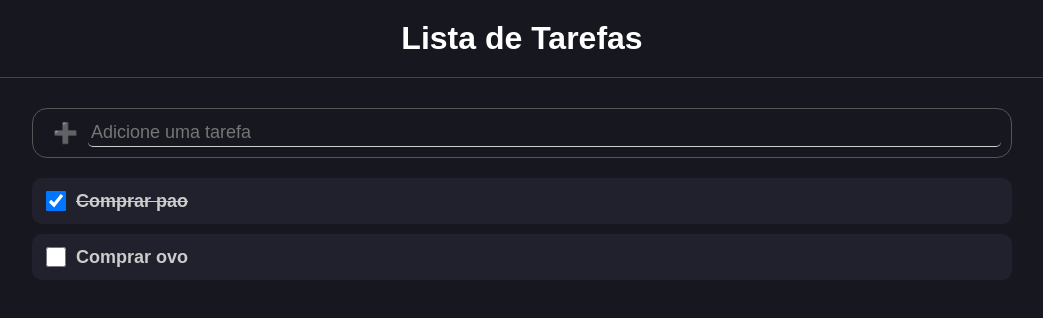
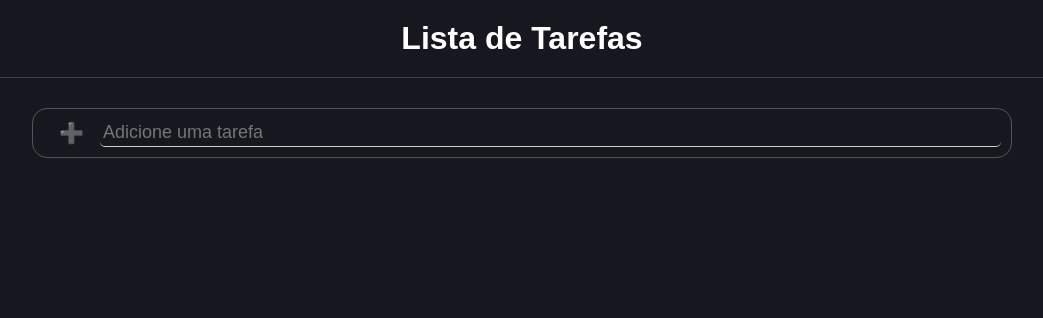
Before and after one commit to guisaoncella/react-lista-tarefas, a React (Vite) app: page / in a window 1280 px wide. Shown: the top 318 px of the page, without its empty margins (118-1161 px from the left). Built offline with nearby package versions, Linux system fonts and the light colour scheme.

Commit message:
:sparkles: feat: add item on list

```diff
--- a/src/App.tsx
+++ b/src/App.tsx
@@ -7,16 +7,23 @@ import {Area, Container, Header} from './App.styles'
 import { AddArea } from './components/AddArea';
 
 const App = () => {
-    const [list, setList] = useState<Item[]>([
-        {id: 1, name: 'Comprar pao', done: true},
-        {id: 2, name: 'Comprar ovo', done: false}
-    ]);
+    const [list, setList] = useState<Item[]>([]);
+
+    function handleAddTask(taskName: string){
+        let newList = [...list];
+        newList.push({
+            id: list.length + 1,
+            name: taskName,
+            done: false
+        });
+        setList(newList);
+    }
 
     return(
         <Container>
             <Header>Lista de Tarefas</Header>
             <Area>
-                <AddArea/>
+                <AddArea addTaskFunction={handleAddTask}/>
 
                 {list.map((item, index) => (
                     <ListItem key={index} item={item} />
--- a/src/components/AddArea/index.tsx
+++ b/src/components/AddArea/index.tsx
@@ -1,12 +1,34 @@
+import { useState, KeyboardEvent } from "react";
 import { Container } from "./styles";
 
-export const AddArea = () => {
+type Props = {
+    addTaskFunction: (taskName: string) => void
+}
+
+export const AddArea = ({addTaskFunction}: Props) => {
+    const [inputText, setInputText] = useState('');
+
+    function handleKeyUp(e: KeyboardEvent){
+        if (e.code !== 'Enter') return
+        handleAddItem()
+    }
+
+    function handleAddItem(){
+        if(inputText === '') return
+        addTaskFunction(inputText);
+    }
+
     return(
         <Container>
-            <div className="image">➕</div>
+            <button
+                className="image"
+                onClick={handleAddItem}
+            >➕</button>
             <input
                 type="text"
                 placeholder="Adicione uma tarefa"
+                onChange={e => setInputText(e.target.value)}
+                onKeyUp={handleKeyUp}
             />
         </Container>
     );
--- a/src/components/AddArea/styles.ts
+++ b/src/components/AddArea/styles.ts
@@ -11,6 +11,9 @@ export const Container = styled.div`
     .image{
         font-size: 20px;
         margin-left: 10px;
+        background: transparent;
+        border: 0;
+        cursor: pointer;
     }
 
     input{
```
